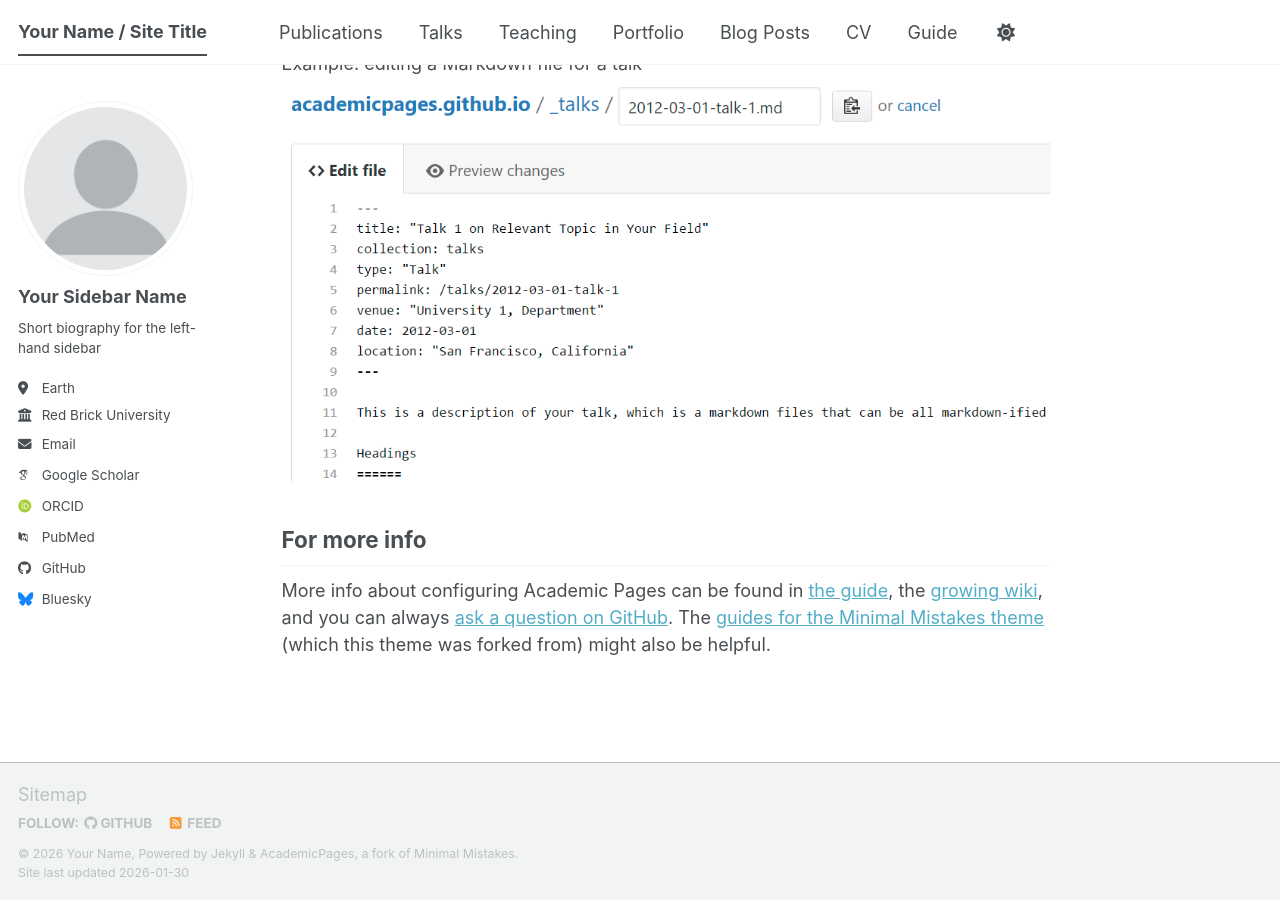
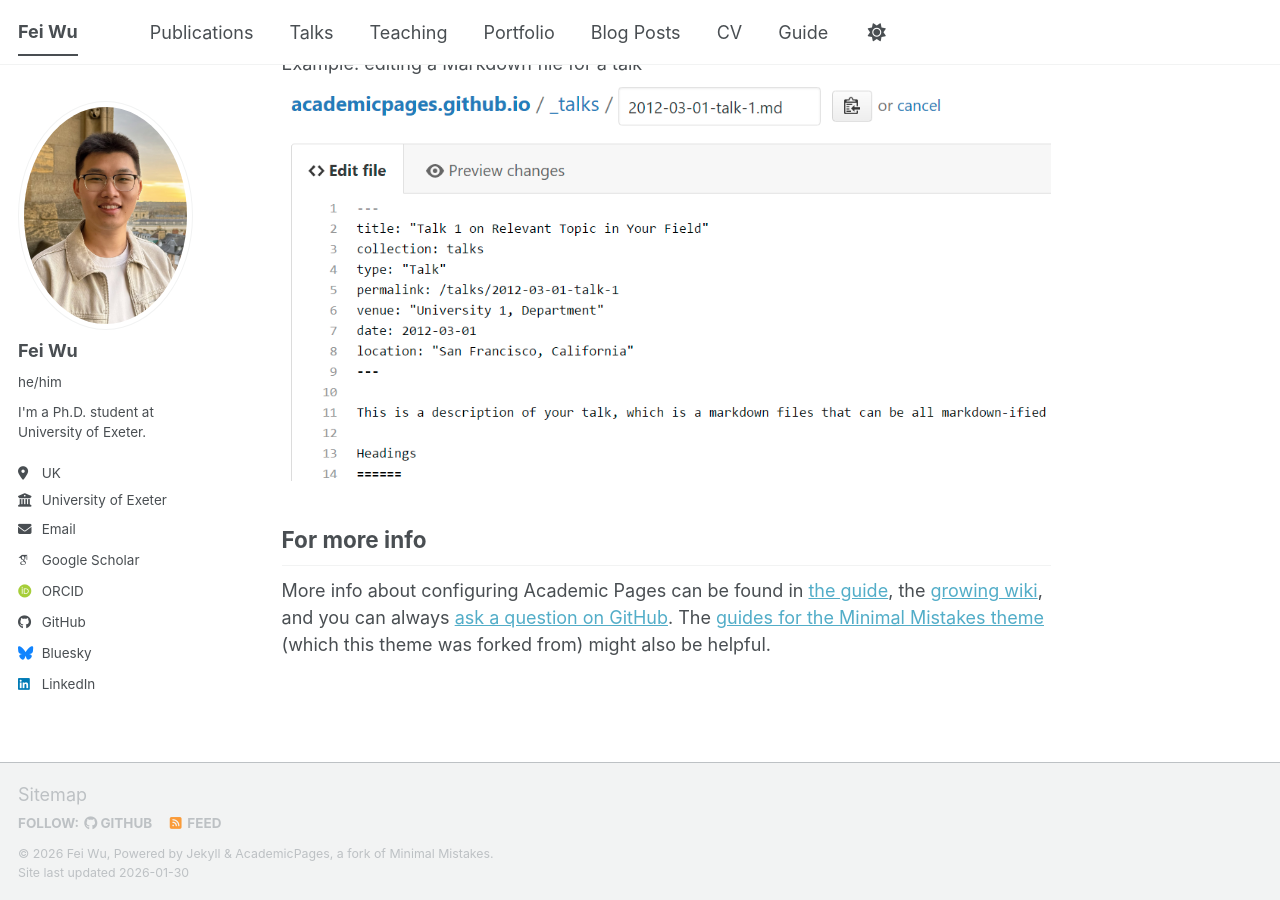
Before and after one commit to fei407/fei407.github.io, a Jekyll site: the page built from _pages/about.md, in a window 1280 px wide and 900 px high, scrolled down 2720 px. Built offline with Jekyll 4.4.1, drawn with Linux system fonts in a browser that asks for light colours; some web fonts are replaced; a script bundle is joined from its source files by our own code; library files that are not in the unit come from our copies.

Commit message:
update info

```diff
--- a/_config.yml
+++ b/_config.yml
@@ -9,39 +9,39 @@
 # Basic Site Settings
 locale                   : "en-US"
 site_theme               : "default" # The available themes options are "default", "air", "sunrise", "mint", "dirt" and "contrast"
-title                    : "Your Name / Site Title"
+title                    : "Fei Wu"
 title_separator          : "-"
-name                     : &name "Your Name"
+name                     : &name "Fei Wu"
 description              : &description "Your Name's academic portfolio"   # Update this with a general description of your site, this is the default if not overridden by a page
-url                      : https://academicpages.github.io # The base hostname & protocol for your site e.g. "https://[your GitHub username].github.io",
+url                      : https://https://fei407.github.io # The base hostname & protocol for your site e.g. "https://[your GitHub username].github.io",
                                                            # or if you already have some other page hosted on Github then use "https://[your GitHub username].github.io/[Your Repo Name]"
 baseurl                  : "" # the subpath of your site, e.g. "/blog"
-repository               : "academicpages/academicpages.github.io"
+repository               : "fei407/fei407.github.io"
 
 # Site Author - The following control what appear as part of the author content on the side bar.
 #               If a field is blank the icon and link will not appear, otherwise it will be shown.
 #               Additional customization can be done by editing /_includes/author-profile.html
 author:
   # Biographic information
-  avatar           : "profile.png"
-  name             : "Your Sidebar Name"
-  pronouns         : # example: "she/her"
-  bio              : "Short biography for the left-hand sidebar"
-  location         : "Earth"
-  employer         : "Red Brick University"
+  avatar           : "portrait.jpg"
+  name             : "Fei Wu"
+  pronouns         : "he/him"
+  bio              : "I'm a Ph.D. student at University of Exeter."
+  location         : "UK"
+  employer         : "University of Exeter"
   uri              : # URL
-  email            : "none@example.org"
+  email            : "fw407@exeter.ac.uk"
 
   # Academic websites
   academia         : # URL
   arxiv            : # URL - Update with the correct link to your profile
-  googlescholar    : "https://scholar.google.com/citations?user=PS_CX0AAAAAJ"
+  googlescholar    : "https://scholar.google.com/citations?user=vS-QLF4AAAAJ&hl=en&authuser=1"
   inspire-hep      : # URL
   impactstory      : # URL
-  orcid            : "https://orcid.org/yourorcidurl"
+  orcid            : "https://orcid.org/my-orcid?orcid=0000-0001-5149-1143"
   semantic         : # URL
   ssrn             : # URL
-  pubmed           : "https://www.ncbi.nlm.nih.gov/pubmed/?term=john+snow"
+  pubmed           : # URL
   researchgate     : # URL
   scopus           : # URL
   zotero           : # URL
@@ -51,7 +51,7 @@ author:
   bitbucket        : # Username - Update with your username on the site
   codepen          : # Username
   dribbble         : # Username
-  github           : "academicpages"
+  github           : "https://github.com/fei407"
   kaggle           : # Username
   stackoverflow    : # User number or user number and name (i.e., use "1" or "1/jeff-atwood")
 
@@ -66,7 +66,7 @@ author:
   keybase          : # Username
   instagram        : # Username
   lastfm           : # Username
-  linkedin         : # Username
+  linkedin         : "https://www.linkedin.com/in/fei-wu-b73b31354/"
   mastodon         : # URL
   medium           : # URL
   pinterest        : # Username
```
Also changed, not shown: images/portrait.jpg (added).
